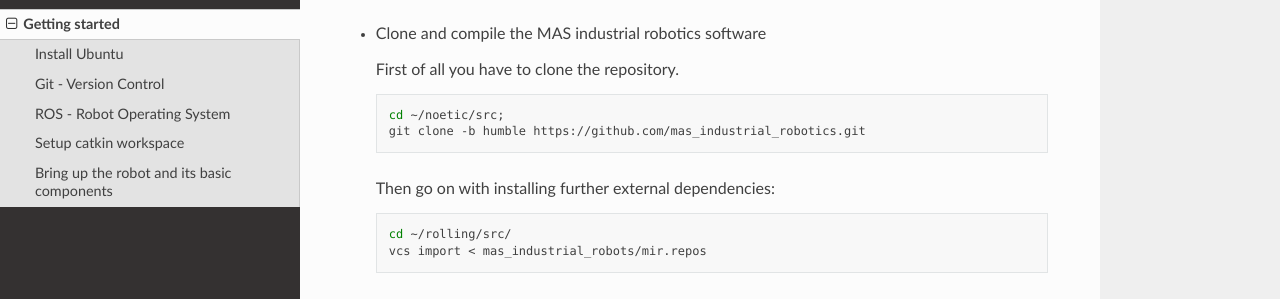
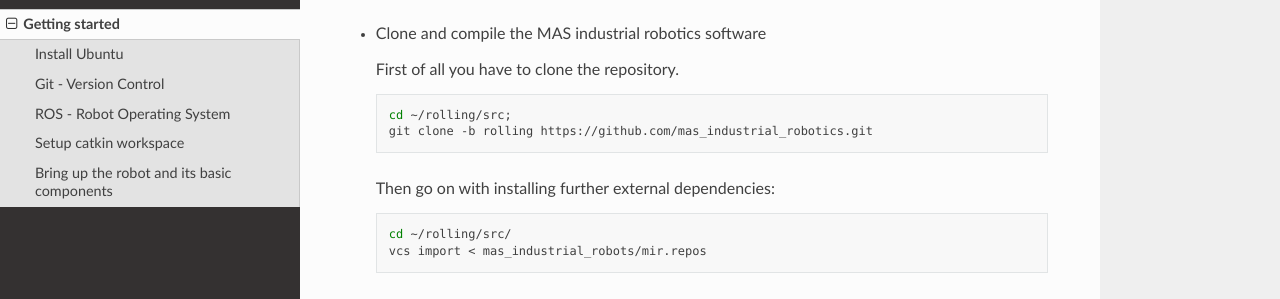
Before and after one commit to b-it-bots/mas_industrial_robotics, a Sphinx documentation site: the page built from docs/source/getting_started.rst, in a window 1280 px wide and 900 px high, scrolled down 1356 px. Shown: the part 152-451 px from the top of the window. Built offline with Sphinx 7.4.7 and the Read the Docs theme 2.0.0, drawn with Linux system fonts in a browser that asks for light colours.

Commit message:
fix typo ros distro

```diff
--- a/docs/source/getting_started.rst
+++ b/docs/source/getting_started.rst
@@ -88,8 +88,8 @@ Setup catkin workspace
 
   .. code-block:: bash
 
-    cd ~/noetic/src;
-    git clone -b humble https://github.com/mas_industrial_robotics.git
+    cd ~/rolling/src;
+    git clone -b rolling https://github.com/mas_industrial_robotics.git
 
   Then go on with installing further external dependencies:
 
```
